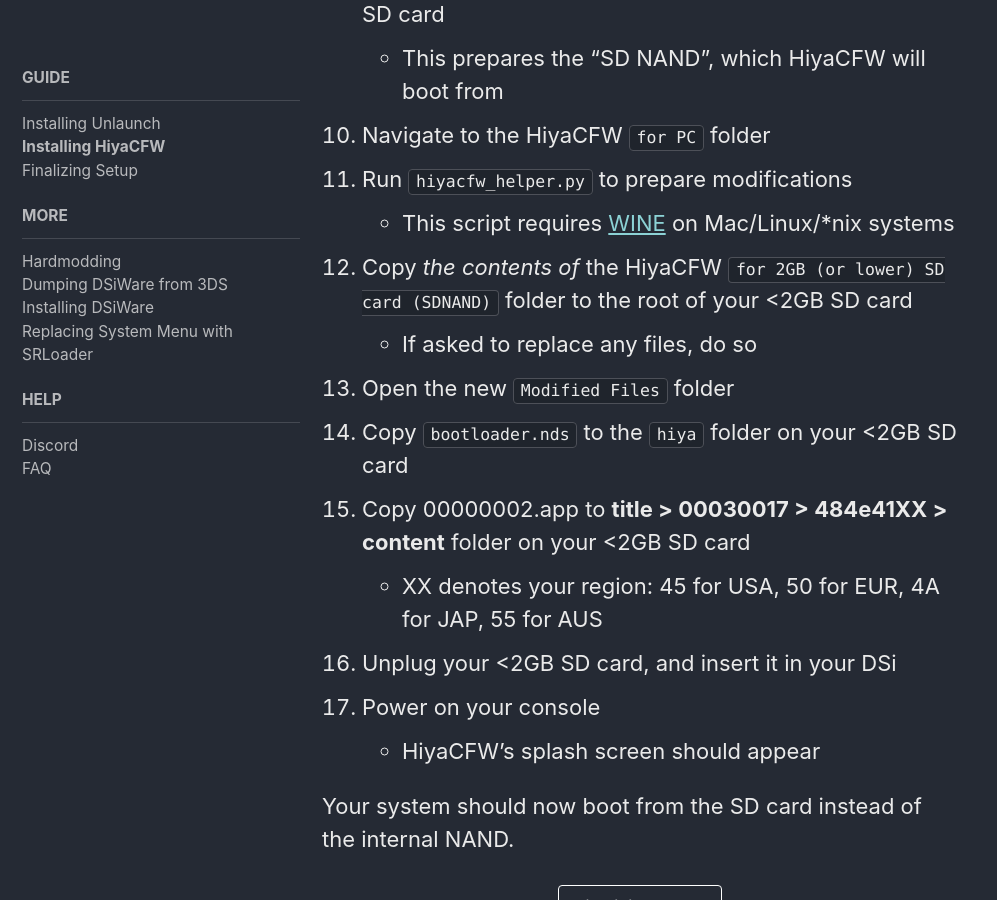
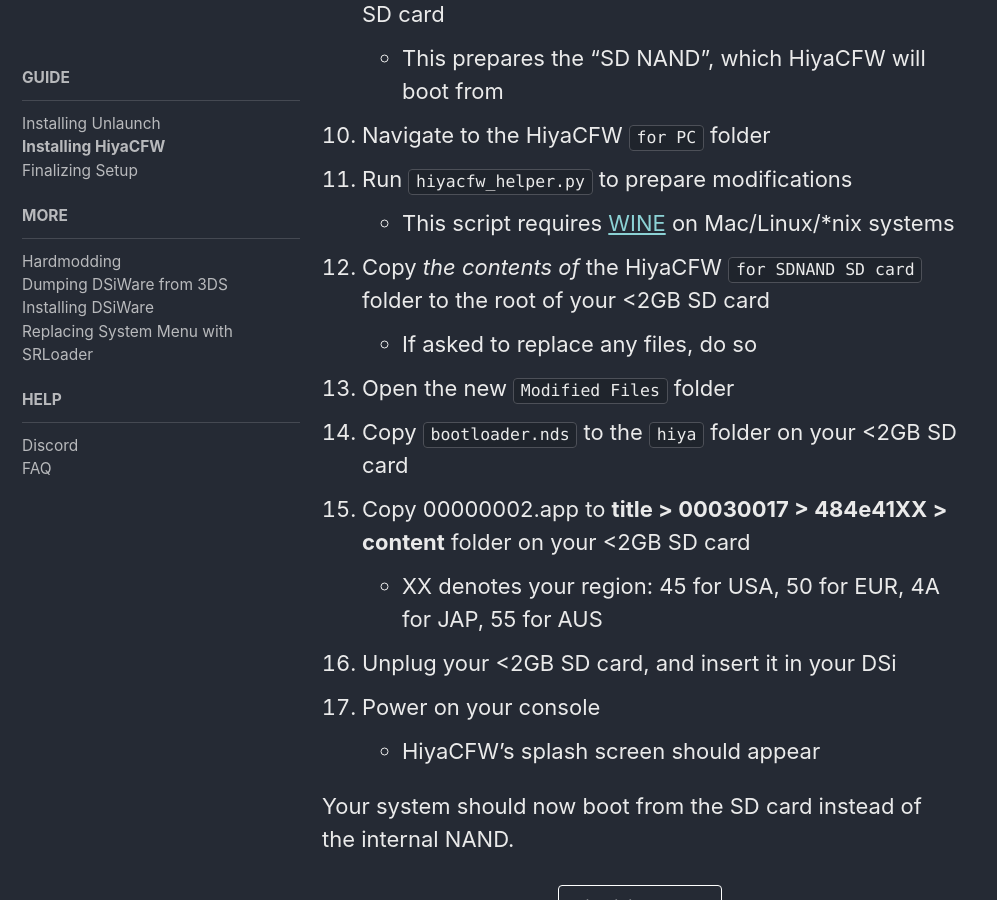
Before and after one commit to emiyl/dsi.cfw.guide-archive, a Jekyll site: the page built from guide/installing-hiyacfw.md, in a window 1280 px wide and 900 px high, scrolled down 3537 px. Shown: the whole window, without its empty margins (0-997 px from the left). Built offline with Jekyll 4.4.1, drawn with Linux system fonts in a browser that asks for light colours; nearby versions of some CDN libraries.

Commit message:
update SDNAND folder name

```diff
--- a/guide/installing-hiyacfw.md
+++ b/guide/installing-hiyacfw.md
@@ -65,7 +65,7 @@
 10. Navigate to the HiyaCFW `for PC` folder
 11. Run `hiyacfw_helper.py` to prepare modifications
   - This script requires [WINE](https://www.winehq.org/){:target="_blank"} on Mac/Linux/*nix systems
-12. Copy *the contents of* the HiyaCFW `for 2GB (or lower) SD card (SDNAND)` folder to the root of your <2GB SD card
+12. Copy *the contents of* the HiyaCFW `for SDNAND SD card` folder to the root of your <2GB SD card
   - If asked to replace any files, do so
 1. Open the new `Modified Files` folder
 2. Copy `bootloader.nds` to the `hiya` folder on your <2GB SD card
```
